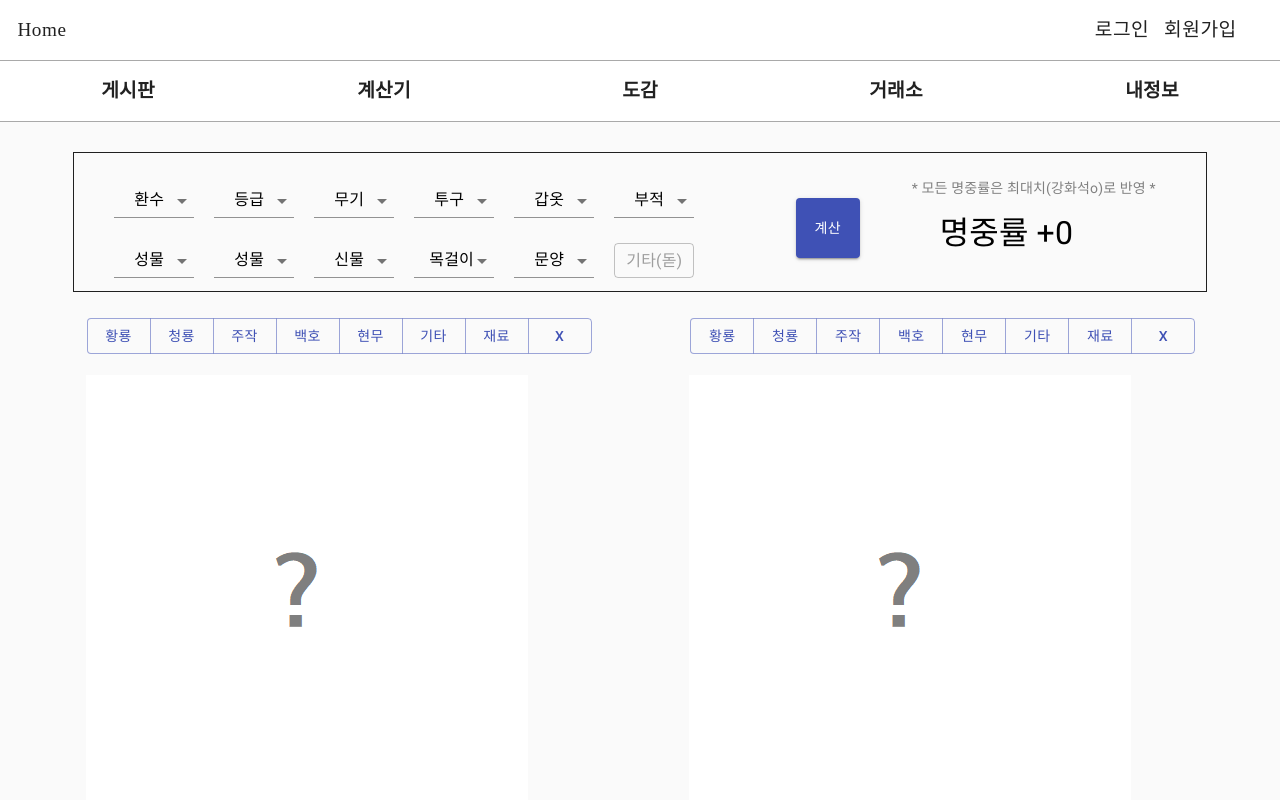
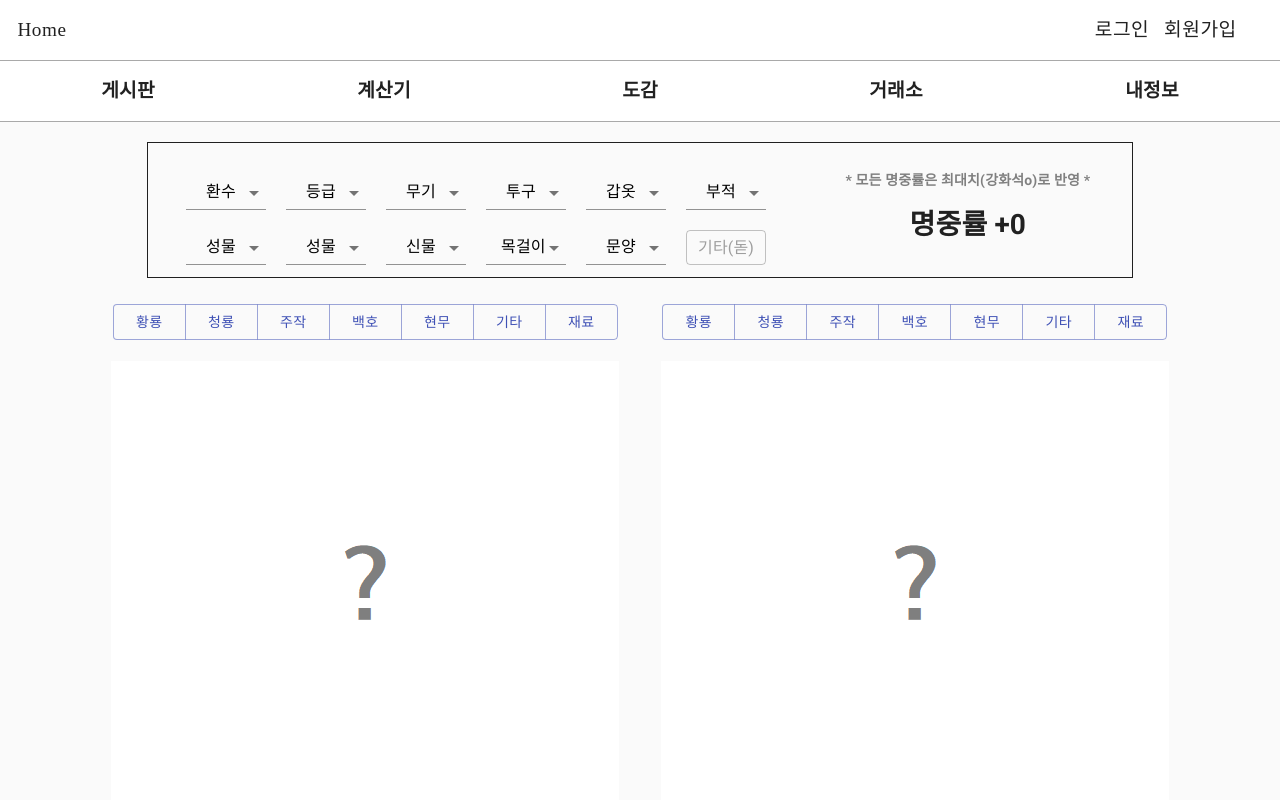
Before and after one commit to one-chance/baram, a React (Create React App) app: page /dic/petitem in a window 1280 px wide. Shown: the top 800 px of the page. Built offline with nearby package versions, Linux system fonts and the light colour scheme.

Commit message:
refactoring

```diff
--- a/src/pages/Calculator/Ability.tsx
+++ b/src/pages/Calculator/Ability.tsx
@@ -26,7 +26,7 @@ import IItemOptionInfo from "interfaces/Calculator/IItemOptionInfo";
 
 const useStyles = makeStyles({
   btn: {
-    width: "160px",
+    width: "150px",
     height: "40px",
     padding: "5px",
     margin: "5px",
@@ -252,12 +252,13 @@ export default function Ability() {
     const temp = Array<IItemOptionInfo>();
     res.forEach(r => temp.push(r));
     setStatusList(temp);
+    console.log(temp);
   };
 
   return (
     <React.Fragment>
       <Container style={{ width: "98%", margin: "10px 1%", padding: "0", float: "left" }}>
-        <Container style={{ width: "100%", border: "1px solid gray", borderRadius: "10px", padding: "5px" }}>
+        <Container style={{ width: "auto", border: "1px solid gray", borderRadius: "10px", padding: "5px" }}>
           {equipSlotList.map((equipSlot: IEquipSlot, idx: number) => {
             return (
               <Button
@@ -269,7 +270,7 @@ export default function Ability() {
                   fixedOption(idx);
                   setDlgItem({ ...dlgItem, isOpen: true, parts: equipSlot.num });
                 }}>
-                <span>{equipSlot.type !== equipSlot.name ? equipSlot.name : `${idx + 1}. ${equipSlot.name}`}</span>
+                {equipSlot.name}
               </Button>
             );
           })}
--- a/src/pages/Dictionary/PetItem.tsx
+++ b/src/pages/Dictionary/PetItem.tsx
@@ -1,16 +1,15 @@
-import React, { useState } from "react";
+import React, { useState, useEffect } from "react";
 import { createStyles, makeStyles, withStyles, Theme } from "@material-ui/core/styles";
 import { getBaseUrlForPetItemImg } from "utils/ConfigUtil";
+import Grid from "@material-ui/core/Grid";
 import Button from "@material-ui/core/Button";
 import ButtonGroup from "@material-ui/core/ButtonGroup";
-import Container from "@material-ui/core/Container";
 
 import Select from "@material-ui/core/Select";
 import MenuItem from "@material-ui/core/MenuItem";
 import FormControl from "@material-ui/core/FormControl";
 import InputLabel from "@material-ui/core/InputLabel";
 import TextField from "@material-ui/core/TextField";
-import Link from "@material-ui/core/Link";
 
 const useStyles = makeStyles((theme: Theme) =>
   createStyles({
@@ -18,25 +17,14 @@ const useStyles = makeStyles((theme: Theme) =>
       margin: "5px 0 20px 0",
       padding: "1px",
       "& Button": {
-        width: "64px",
+        width: "73px",
         height: "36px",
         padding: "2px",
       },
     },
-    title: {
-      width: "200px",
-      height: "50px",
-      lineHeight: "50px",
-      margin: "10px 0 15px 60px",
-      padding: "0",
-      fontSize: "2rem",
-      color: "black",
-      float: "left",
-    },
     selectBox: {
       height: "45px",
       margin: "5px 10px",
-      float: "left",
     },
     select: {
       width: "80px",
@@ -61,34 +49,66 @@ const Menus = withStyles({
   },
 })(MenuItem);
 
+interface IPetItem {
+  src: string;
+  check: boolean;
+}
+
 export default function PetItem() {
   const classes = useStyles();
   const baseUrlForPetItemImg = getBaseUrlForPetItemImg();
-  const [img1, setImg1] = useState<string>("empty.png");
-  const [img2, setImg2] = useState<string>("empty.png");
+
+  const [img1, setImg1] = useState<IPetItem>({ src: "empty.png", check: false });
+  const [img2, setImg2] = useState<IPetItem>({ src: "empty.png", check: false });
   const [accuracy, setAccuracy] = useState<number>(0);
 
-  let accs = [0, 0, 0, 0, 0, 0, 0, 0, 0, 0, 0, 0];
+  const [acc, setAcc] = useState({
+    type: 0,
+    grade: 0,
+    weaphon: 0,
+    helmet: 0,
+    armor: 0,
+    handL: 0,
+    handR: 0,
+    neck: 0,
+    face: 0,
+    shield: 0,
+    reinforce: 0,
+    addition: 0,
+  });
 
-  const totalAccuracy = () => {
-    if (accs[0] === 1) setAccuracy(accs[2] + accs[3] + accs[4] + accs[5] + accs[6] + accs[7] + accs[8] + accs[9] + accs[10] + accs[11]);
-    else setAccuracy(5 * accs[2] + accs[3] + accs[4] + accs[5] + accs[6] + accs[7] + accs[8] + accs[9] + accs[10] + accs[11]);
+  const handleImage = (idx: number, num: number, info: IPetItem) => {
+    let srcs = ["empty.png", "centerGod.png", "eastGod.png", "southGod.png", "westGod.png", "northGod.png", "others.png", "required.png"];
+
+    if (idx === 1) {
+      if (info.src === srcs[num]) {
+        setImg1({ src: srcs[0], check: false });
+        return;
+      }
+      setImg1({ src: srcs[num], check: true });
+    } else if (idx === 2) {
+      if (info.src === srcs[num]) {
+        setImg2({ src: srcs[0], check: false });
+        return;
+      }
+      setImg2({ src: srcs[num], check: true });
+    }
   };
+
+  useEffect(() => {
+    if (acc.type === 1) {
+      setAccuracy(acc.weaphon + acc.helmet + acc.armor + acc.handL + acc.handR + acc.neck + acc.face + acc.shield + acc.reinforce + acc.addition);
+    } else {
+      setAccuracy(
+        5 * acc.grade + acc.weaphon + acc.helmet + acc.armor + acc.handL + acc.handR + acc.neck + acc.face + acc.shield + acc.reinforce + acc.addition
+      );
+    }
+  }, [acc]);
 
   return (
     <React.Fragment>
-      <Container
-        component='div'
-        style={{
-          width: "92%",
-          height: "140px",
-          margin: "20px 4%",
-          padding: "0",
-          float: "left",
-          border: "1px solid",
-        }}>
-        <Container component='div' style={{ width: "62%", height: "140px", padding: "10px 0 10px 30px", float: "left" }}>
-          <Container component='div' style={{ width: "100%", height: "60px", padding: "0", float: "left" }}>
+      <Grid container spacing={3} style={{ width: "80%", margin: "10px 10%", border: "1px solid", float: "left" }}>
+        <Grid item xs={8} style={{ textAlign: "center" }}>
           <FormControl variant='standard' className={classes.selectBox}>
             <InputLabel id='select-standard' style={{ paddingLeft: "20px", color: "black" }}>
               환수
@@ -100,7 +120,7 @@ export default function PetItem() {
               className={classes.select}
               defaultValue={""}
               onChange={e => {
-                  accs[0] = Number(e.target.value);
+                setAcc({ ...acc, type: Number(e.target.value) });
               }}>
               <Menus value={1}>황룡</Menus>
               <Menus value={2}>청룡</Menus>
@@ -120,7 +140,7 @@ export default function PetItem() {
               className={classes.select}
               defaultValue={""}
               onChange={e => {
-                  accs[1] = Number(e.target.value);
+                setAcc({ ...acc, grade: Number(e.target.value) });
               }}>
               <Menus value={2}>6등급</Menus>
               <Menus value={3}>7등급</Menus>
@@ -139,7 +159,7 @@ export default function PetItem() {
               className={classes.select}
               defaultValue={""}
               onChange={e => {
-                  accs[2] = Number(e.target.value);
+                setAcc({ ...acc, weaphon: Number(e.target.value) });
               }}>
               <Menus value={35}>3성</Menus>
               <Menus value={45}>4성</Menus>
@@ -159,7 +179,7 @@ export default function PetItem() {
               className={classes.select}
               defaultValue={""}
               onChange={e => {
-                  accs[3] = Number(e.target.value);
+                setAcc({ ...acc, helmet: Number(e.target.value) });
               }}>
               <Menus value={16}>3성</Menus>
               <Menus value={24}>4성</Menus>
@@ -179,7 +199,7 @@ export default function PetItem() {
               className={classes.select}
               defaultValue={""}
               onChange={e => {
-                  accs[4] = Number(e.target.value);
+                setAcc({ ...acc, armor: Number(e.target.value) });
               }}>
               <Menus value={10}>3성</Menus>
               <Menus value={14}>4성</Menus>
@@ -199,15 +219,14 @@ export default function PetItem() {
               className={classes.select}
               defaultValue={""}
               onChange={e => {
-                  accs[5] = Number(e.target.value);
+                setAcc({ ...acc, reinforce: Number(e.target.value) });
               }}>
               <Menus value={5}>고명부</Menus>
               <Menus value={6}>최명부</Menus>
               <Menus value={7}>전명부</Menus>
             </Select>
           </FormControl>
-          </Container>
-          <Container component='div' style={{ width: "100%", height: "60px", padding: "0", float: "left" }}>
+
           <FormControl variant='standard' className={classes.selectBox}>
             <InputLabel id='select-standard' style={{ paddingLeft: "20px", color: "black" }}>
               성물
@@ -219,7 +238,7 @@ export default function PetItem() {
               className={classes.select}
               defaultValue={""}
               onChange={e => {
-                  accs[6] = Number(e.target.value);
+                setAcc({ ...acc, handL: Number(e.target.value) });
               }}>
               <Menus value={0}>없음</Menus>
               <Menus value={5}>성물</Menus>
@@ -237,7 +256,7 @@ export default function PetItem() {
               className={classes.select}
               defaultValue={""}
               onChange={e => {
-                  accs[7] = Number(e.target.value);
+                setAcc({ ...acc, handR: Number(e.target.value) });
               }}>
               <Menus value={0}>없음</Menus>
               <Menus value={5}>성물</Menus>
@@ -255,7 +274,7 @@ export default function PetItem() {
               className={classes.select}
               defaultValue={""}
               onChange={e => {
-                  accs[8] = Number(e.target.value);
+                setAcc({ ...acc, shield: Number(e.target.value) });
               }}>
               <Menus value={0}>없음</Menus>
               <Menus value={5}>1성</Menus>
@@ -275,7 +294,7 @@ export default function PetItem() {
               id='select-standard'
               defaultValue={""}
               onChange={e => {
-                  accs[9] = Number(e.target.value);
+                setAcc({ ...acc, neck: Number(e.target.value) });
               }}>
               <Menus value={0}>없음</Menus>
               <Menus value={3}>작생목</Menus>
@@ -295,7 +314,7 @@ export default function PetItem() {
               id='select-standard'
               defaultValue={""}
               onChange={e => {
-                  accs[10] = Number(e.target.value);
+                setAcc({ ...acc, face: Number(e.target.value) });
               }}>
               <Menus value={0}>없음</Menus>
               <Menus value={10}>문양</Menus>
@@ -306,7 +325,7 @@ export default function PetItem() {
             variant='outlined'
             placeholder='기타(돋)'
             onChange={e => {
-                accs[11] = Number(e.target.value);
+              setAcc({ ...acc, addition: Number(e.target.value) });
             }}
             inputProps={{
               style: { height: "35px", lineHeight: "30px", textAlign: "center", padding: "0" },
@@ -316,95 +335,69 @@ export default function PetItem() {
               height: "45px",
               margin: "10px 10px 0 10px",
               paddingTop: "10px",
-                float: "left",
             }}
           />
-          </Container>
-        </Container>
-        <Container component='div' style={{ width: "38%", height: "140px", padding: "10px 30px 10px 0", float: "left" }}>
-          <Link
-            style={{
-              width: "95%",
-              color: "gray",
-              marginTop: "15px",
-              textDecoration: "none",
-              textAlign: "right",
-              float: "left",
-            }}>
-            * 모든 명중률은 최대치(강화석o)로 반영 *
-          </Link>
-          <Button
-            variant='contained'
-            color='primary'
-            onClick={totalAccuracy}
-            style={{ width: "60px", height: "60px", margin: "0 20px 10px 20px", float: "left" }}>
-            계산
-          </Button>
-          <Link className={classes.title} style={{ textDecoration: "none" }}>
-            명중률 +{accuracy}
-          </Link>
-        </Container>
-      </Container>
-      <Container component='div' style={{ width: "100%", margin: "0", padding: "0", float: "left" }}>
-        <Container component='div' style={{ width: "42%", margin: "0 2% 0 5%", padding: "0", float: "left" }}>
+        </Grid>
+        <Grid item xs={4} style={{ textAlign: "center" }}>
+          <h4 style={{ margin: "15px 0", color: "gray" }}>* 모든 명중률은 최대치(강화석o)로 반영 *</h4>
+          <h1 style={{ margin: "10px 0" }}>명중률 +{accuracy}</h1>
+        </Grid>
+      </Grid>
+
+      <Grid container spacing={3} style={{ width: "90%", margin: "10px 5%", padding: "0 5px", textAlign: "center", float: "left" }}>
+        <Grid item xs={6} style={{ padding: "0" }}>
           <ButtonGroup color='primary' className={classes.btnGroup}>
-            <Button color={img1 === "centerGod.png" ? "secondary" : "primary"} onClick={() => setImg1("centerGod.png")}>
+            <Button color={img1.src === "centerGod.png" ? "secondary" : "primary"} onClick={() => handleImage(1, 1, img1)}>
               황룡
             </Button>
-            <Button color={img1 === "eastGod.png" ? "secondary" : "primary"} onClick={() => setImg1("eastGod.png")}>
+            <Button color={img1.src === "eastGod.png" ? "secondary" : "primary"} onClick={() => handleImage(1, 2, img1)}>
               청룡
             </Button>
-            <Button color={img1 === "southGod.png" ? "secondary" : "primary"} onClick={() => setImg1("southGod.png")}>
+            <Button color={img1.src === "southGod.png" ? "secondary" : "primary"} onClick={() => handleImage(1, 3, img1)}>
               주작
             </Button>
-            <Button color={img1 === "westGod.png" ? "secondary" : "primary"} onClick={() => setImg1("westGod.png")}>
+            <Button color={img1.src === "westGod.png" ? "secondary" : "primary"} onClick={() => handleImage(1, 4, img1)}>
               백호
             </Button>
-            <Button color={img1 === "northGod.png" ? "secondary" : "primary"} onClick={() => setImg1("northGod.png")}>
+            <Button color={img1.src === "northGod.png" ? "secondary" : "primary"} onClick={() => handleImage(1, 5, img1)}>
               현무
             </Button>
-            <Button color={img1 === "others.png" ? "secondary" : "primary"} onClick={() => setImg1("others.png")}>
+            <Button color={img1.src === "others.png" ? "secondary" : "primary"} onClick={() => handleImage(1, 6, img1)}>
               기타
             </Button>
-            <Button color={img1 === "required.png" ? "secondary" : "primary"} onClick={() => setImg1("required.png")}>
+            <Button color={img1.src === "required.png" ? "secondary" : "primary"} onClick={() => handleImage(1, 7, img1)}>
               재료
             </Button>
-            <Button color='primary' onClick={() => setImg1("empty.png")}>
-              X
+          </ButtonGroup>
+          <img src={baseUrlForPetItemImg + img1.src} alt='장비1' />
+        </Grid>
+        <Grid item xs={6} style={{ padding: "0" }}>
+          <ButtonGroup color='primary' className={classes.btnGroup}>
+            <Button color={img2.src === "centerGod.png" ? "secondary" : "primary"} onClick={() => handleImage(2, 1, img2)}>
+              황룡
+            </Button>
+            <Button color={img2.src === "eastGod.png" ? "secondary" : "primary"} onClick={() => handleImage(2, 2, img2)}>
+              청룡
+            </Button>
+            <Button color={img2.src === "southGod.png" ? "secondary" : "primary"} onClick={() => handleImage(2, 3, img2)}>
+              주작
+            </Button>
+            <Button color={img2.src === "westGod.png" ? "secondary" : "primary"} onClick={() => handleImage(2, 4, img2)}>
+              백호
+            </Button>
+            <Button color={img2.src === "northGod.png" ? "secondary" : "primary"} onClick={() => handleImage(2, 5, img2)}>
+              현무
+            </Button>
+            <Button color={img2.src === "others.png" ? "secondary" : "primary"} onClick={() => handleImage(2, 6, img2)}>
+              기타
+            </Button>
+            <Button color={img2.src === "required.png" ? "secondary" : "primary"} onClick={() => handleImage(2, 7, img2)}>
+              재료
             </Button>
           </ButtonGroup>
-          <img src={baseUrlForPetItemImg + img1} alt='장비1' />
-        </Container>
-        <Container component='div' style={{ width: "42%", margin: "0 2% 0 5%", padding: "0", float: "left" }}>
-          <ButtonGroup color='primary' className={classes.btnGroup}>
-            <Button color={img2 === "centerGod.png" ? "secondary" : "primary"} onClick={() => setImg2("centerGod.png")}>
-              황룡
-            </Button>
-            <Button color={img2 === "eastGod.png" ? "secondary" : "primary"} onClick={() => setImg2("eastGod.png")}>
-              청룡
-            </Button>
-            <Button color={img2 === "southGod.png" ? "secondary" : "primary"} onClick={() => setImg2("southGod.png")}>
-              주작
-            </Button>
-            <Button color={img2 === "westGod.png" ? "secondary" : "primary"} onClick={() => setImg2("westGod.png")}>
-              백호
-            </Button>
-            <Button color={img2 === "northGod.png" ? "secondary" : "primary"} onClick={() => setImg2("northGod.png")}>
-              현무
-            </Button>
-            <Button color={img2 === "others.png" ? "secondary" : "primary"} onClick={() => setImg2("others.png")}>
-              기타
-            </Button>
-            <Button color={img2 === "required.png" ? "secondary" : "primary"} onClick={() => setImg1("required.png")}>
-              재료
-            </Button>
-            <Button color='primary' onClick={() => setImg2("empty.png")}>
-              X
-            </Button>
-          </ButtonGroup>
-          <img src={baseUrlForPetItemImg + img2} alt='장비2' />
-        </Container>
-      </Container>
+          <img src={baseUrlForPetItemImg + img2.src} alt='장비2' />
+        </Grid>
+      </Grid>
     </React.Fragment>
   );
 }
```
Also changed, not shown: public/assets/img/dictionary/petitem/empty.png. Lines whose indentation alone changed are shown as unchanged.
